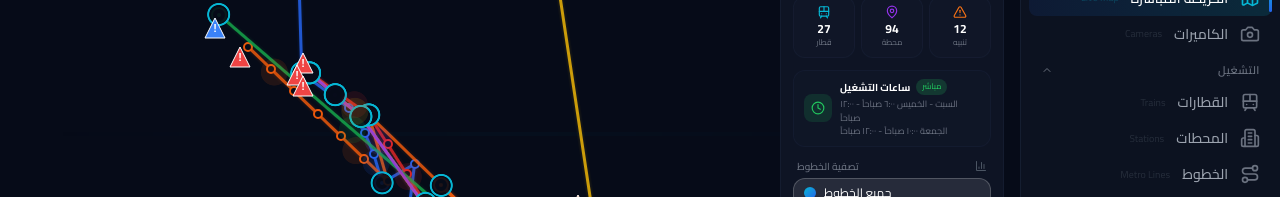
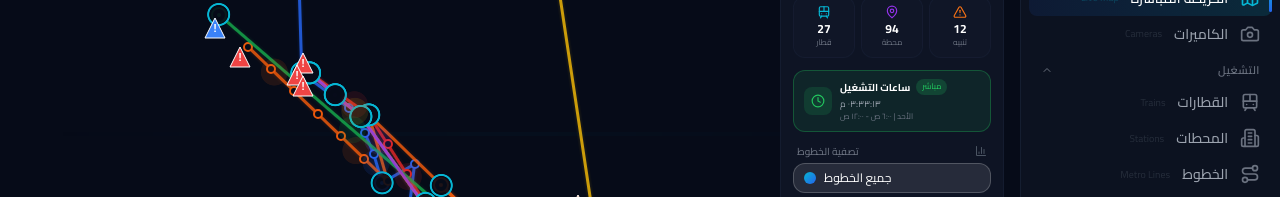
Before and after one commit to vpp121212/metro-system1, a Next.js app: page /map in a window 1280 px wide. Shown: the part 161-358 px from the top of the page. Built offline with nearby package versions, Linux system fonts and the light colour scheme; no server answers.

Commit message:
feat: live clock with open/closed status in side panel

```diff
--- a/src/components/map/SidePanel.tsx
+++ b/src/components/map/SidePanel.tsx
@@ -1,6 +1,6 @@
 'use client'
 
-import { useState } from 'react'
+import { useState, useEffect } from 'react'
 import { motion, AnimatePresence } from 'framer-motion'
 import {
   Train, MapPin, AlertTriangle, BarChart3, Menu, X, Clock,
@@ -15,6 +15,23 @@ interface SidePanelProps {
 
 export default function SidePanel({ activeFilter, onFilterChange, stats }: SidePanelProps) {
   const [collapsed, setCollapsed] = useState(false)
+  const [now, setNow] = useState(new Date())
+
+  useEffect(() => {
+    const id = setInterval(() => setNow(new Date()), 1000)
+    return () => clearInterval(id)
+  }, [])
+
+  const day = now.getDay() // 0=Sun, 1=Mon, ..., 5=Fri, 6=Sat
+  const isFriday = day === 5
+  const minutes = now.getHours() * 60 + now.getMinutes()
+
+  const openStart = isFriday ? 600 : 360
+  const openEnd = 1440
+  const isOpen = minutes >= openStart && minutes < openEnd
+
+  const timeStr = now.toLocaleTimeString('ar-SA', { hour: '2-digit', minute: '2-digit', second: '2-digit', hour12: true })
+  const dayNames = ['الأحد', 'الإثنين', 'الثلاثاء', 'الأربعاء', 'الخميس', 'الجمعة', 'السبت']
 
   return (
     <>
@@ -55,17 +72,21 @@ export default function SidePanel({ activeFilter, onFilterChange, stats }: SideP
               </div>
 
               {/* Operating Hours */}
-              <div className="flex items-center gap-2 px-2.5 py-2 rounded-xl bg-t-card/30 border border-t-border/30">
-                <div className="w-7 h-7 rounded-lg bg-t-green/15 flex items-center justify-center shrink-0">
-                  <Clock className="h-3.5 w-3.5 text-t-green" />
+              <div className={`flex items-center gap-2 px-2.5 py-2 rounded-xl border ${isOpen ? 'bg-t-green/10 border-t-green/30' : 'bg-t-red/10 border-t-red/30'}`}>
+                <div className={`w-7 h-7 rounded-lg flex items-center justify-center shrink-0 ${isOpen ? 'bg-t-green/15' : 'bg-t-red/15'}`}>
+                  <Clock className={`h-3.5 w-3.5 ${isOpen ? 'text-t-green' : 'text-t-red'}`} />
                 </div>
-                <div className="min-w-0">
+                <div className="min-w-0 flex-1">
                   <div className="flex items-center gap-1.5">
                     <span className="text-[10px] font-bold text-white">ساعات التشغيل</span>
-                    <span className="text-[8px] bg-t-green/20 text-t-green px-1.5 py-0.5 rounded-full font-medium">مباشر</span>
+                    <span className={`text-[8px] px-1.5 py-0.5 rounded-full font-medium ${
+                      isOpen ? 'bg-t-green/20 text-t-green' : 'bg-t-red/20 text-t-red'
+                    }`}>
+                      {isOpen ? 'مباشر' : 'مغلق'}
+                    </span>
                   </div>
-                  <p className="text-[9px] text-gray-500 mt-0.5">السبت - الخميس ٦:٠٠ صباحاً - ١٢:٠٠ صباحاً</p>
-                  <p className="text-[9px] text-gray-500">الجمعة ١٠:٠٠ صباحاً - ١٢:٠٠ صباحاً</p>
+                  <p className="text-[9px] text-gray-400 mt-0.5" dir="ltr">{timeStr}</p>
+                  <p className="text-[8px] text-gray-500">{dayNames[day]} | {isFriday ? '١٠:٠٠ ص - ١٢:٠٠ ص' : '٦:٠٠ ص - ١٢:٠٠ ص'}</p>
                 </div>
               </div>
 
```
